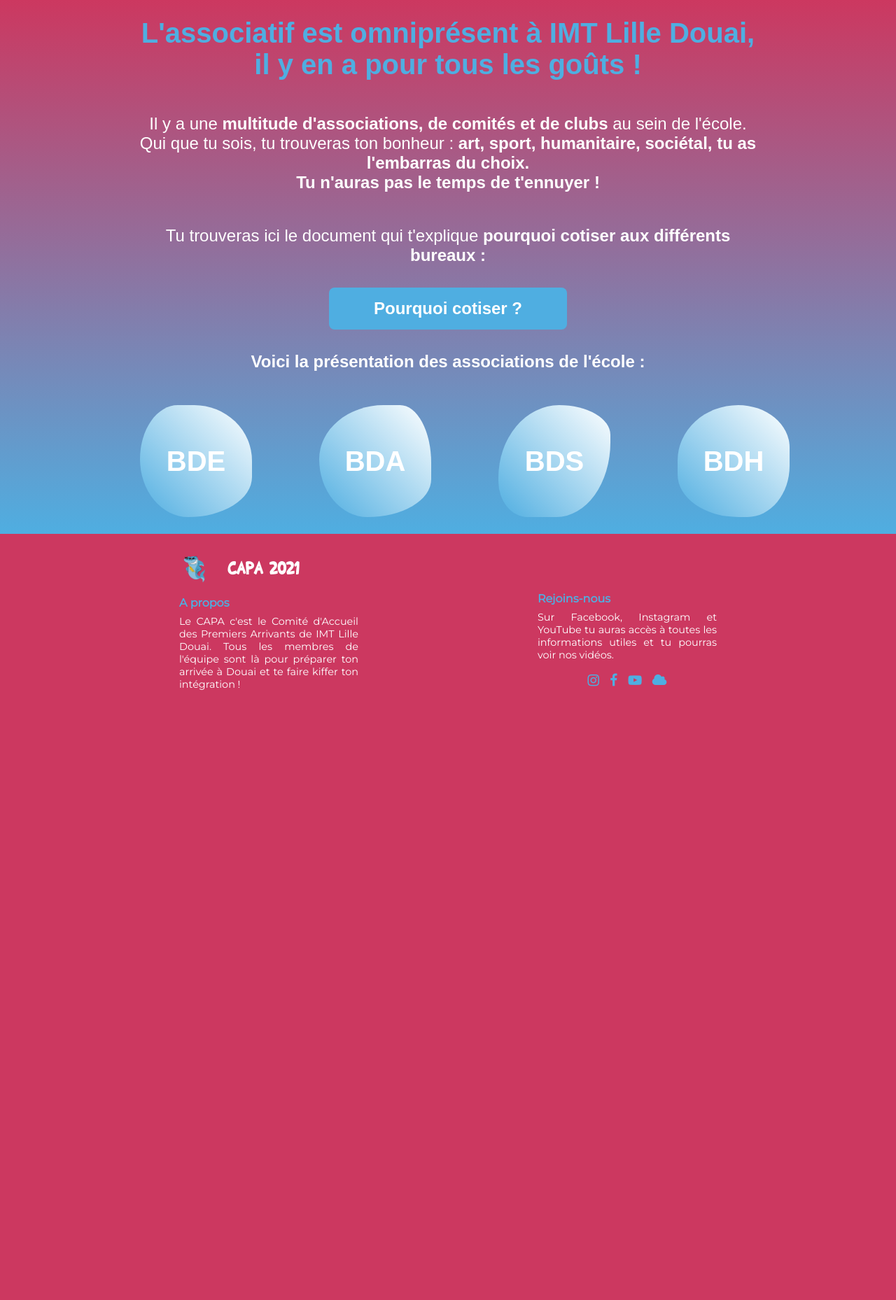
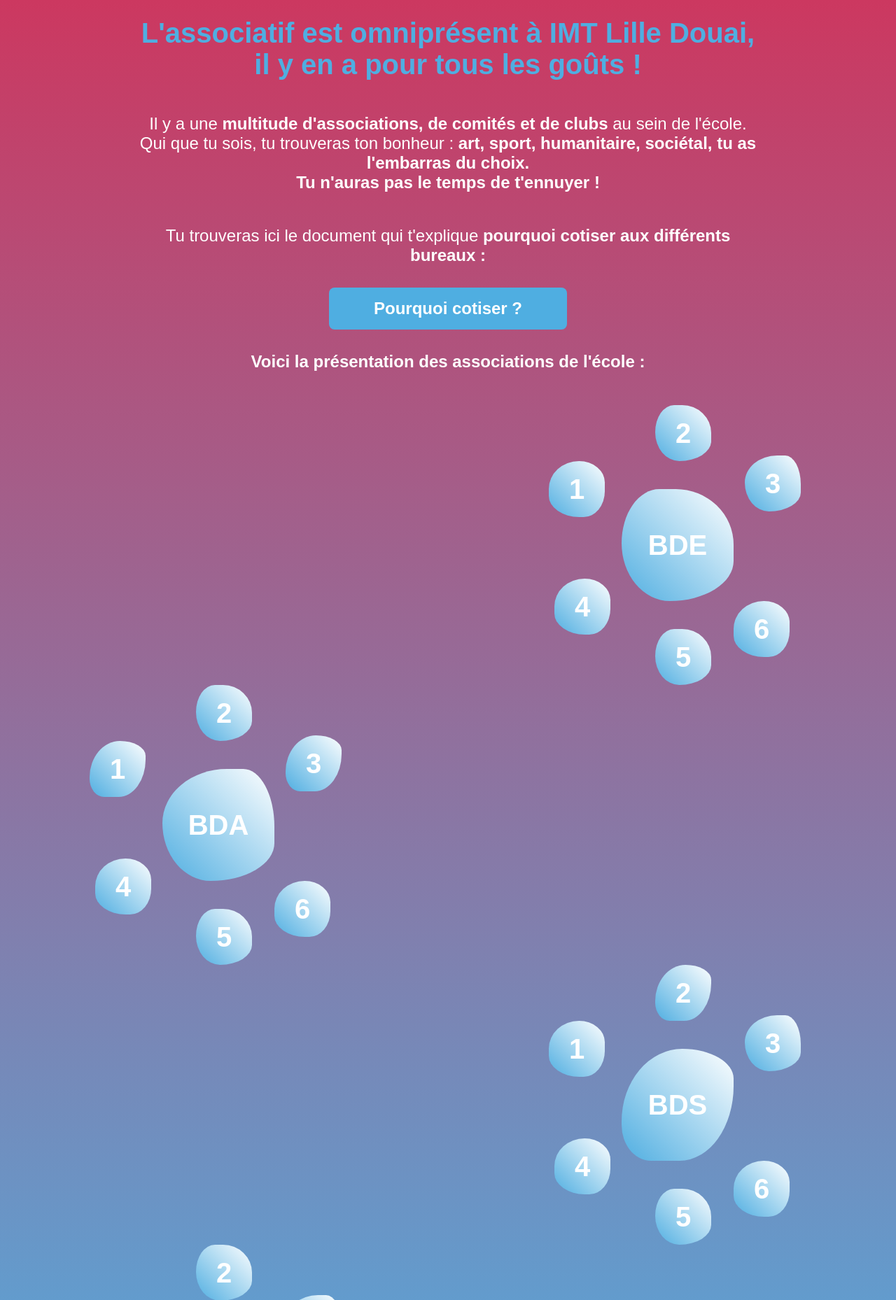
Before and after one commit to AlexisAoun/capa2021, a PHP site: page /html/associations.html in a window 1280 px wide. Shown: the part 130-1988 px from the top of the page at 70% size. Before the commit the page ends 1116 px from the top, so only its background shows below. Run offline with PHP 8.4, Linux system fonts and the light colour scheme.

Commit message:
feat: added the basic design for the clubs added around the associations

```diff
--- a/css/associations.css
+++ b/css/associations.css
@@ -75,28 +75,99 @@
   color: var(--mainColor);
 }
 
-.associations-blob-menu {
+.blobMenu {
   display: flex;
-  flex-direction: row;
-  width: 100%;
+  flex-direction: column;
   margin: 3vh;
 }
 
-.blob-container {
-  flex: 1;
+
+.subMenuContainer{
+  height: 30vh;
+  margin:10vh;
   display: flex;
-  justify-content: center;
+  flex-direction: row;
+  align-items: center;
+}
+
+.BlobContainer{
+  position: absolute;
+}
+
+.BlobContainer.sub{
+  height: 10vh;
+  width: 10vh;
+}
+
+.BlobContainer.main{
+  height: 20vh;
+  width: 20vh;
+}
+
+.one{
+  left: -13vh;
+  top: -5vh;
+}
+
+.two {
+    top: -15vh;
+    left: 6vh;
+}
+
+.three {
+    right: -12vh;
+    top: -6vh;
+}
+
+
+.four {
+    left: -12vh;
+    bottom: -6vh;
+}
+
+.five {
+    bottom: -15vh;
+    left: 6vh;
+}
+
+.six {
+    right: -10vh;
+    bottom: -10vh;
+}
+
+.flexEnd{
+  justify-content: flex-end;
+}
+
+.flexStart{
+  justify-content: flex-start;
 }
 
 .blob {
   background: linear-gradient(45deg, var(--secondaryColor) 0%, white 100%);
-  border-radius: 60% 40% 30% 70% / 60% 30% 70% 40%;
-  height: 20vh;
+  border-radius: 50%;
+  height: 100%;
   transition: all 1s ease-in-out;
-  width: 20vh;
+  width: 100%;
   display: flex;
   flex-direction: column;
   justify-content: center;
+}
+
+.blob.morph1{
+  animation: morph1 10s ease-in-out infinite;
+}
+
+.blob.morph2{
+  animation: morph2 10s ease-in-out infinite;
+}
+
+.blob.morph3{
+  animation: morph3 10s ease-in-out infinite;
+}
+
+.blob.morph4{
+  animation: morph4 10s ease-in-out infinite;
 }
 
 .blob:hover {
@@ -113,22 +184,6 @@
   color: white;
   text-align: center;
   font-weight: 900;
-}
-
-#BDE-shortcut {
-  animation: morph1 10s ease-in-out infinite;
-}
-
-#BDA-shortcut {
-  animation: morph2 10s ease-in-out infinite;
-}
-
-#BDS-shortcut {
-  animation: morph3 10s ease-in-out infinite;
-}
-
-#BDH-shortcut {
-  animation: morph4 10s ease-in-out infinite;
 }
 
 @keyframes morph1 {
--- a/html/associations.html
+++ b/html/associations.html
@@ -67,27 +67,160 @@
         </p>
       </div>
       <div class="content-body">
-        <div class="associations-blob-menu">
-          <div class="blob-container">
-            <a class="blob trigger_popup_fricc" id="BDE-shortcut">
+        <div class="blobMenu">
+          <!-- BDE club submenu !-->
+          <div class="subMenuContainer flexEnd">
+            <div class="BlobContainer main">
+              <a class="blob morph1" id="BDE-shortcut">
                 <p>BDE</p>
               </a>
+              <div class="BlobContainer sub one">
+                <a class="blob morph4" id="">
+                  <p>1</p>
+                </a>
               </div>
-          <div class="blob-container">
-            <a class="blob" id="BDA-shortcut">
+              <div class="BlobContainer sub two">
+                <a class="blob morph1" id="">
+                  <p>2</p>
+                </a>
+              </div>
+              <div class="BlobContainer sub three">
+                <a class="blob morph2" id="">
+                  <p>3</p>
+                </a>
+              </div>
+              <div class="BlobContainer sub four">
+                <a class="blob morph4" id="">
+                  <p>4</p>
+                </a>
+              </div>
+              <div class="BlobContainer sub five">
+                <a class="blob morph1" id="">
+                  <p>5</p>
+                </a>
+              </div>
+              <div class="BlobContainer sub six">
+                <a class="blob morph4" id="">
+                  <p>6</p>
+                </a>
+              </div>
+            </div>
+          </div>
+          <!-- BDA club submenu !-->
+          <div class="subMenuContainer flexStart">
+            <div class="BlobContainer main">
+              <a class="blob morph2" id="BDA-shortcut">
                 <p>BDA</p>
               </a>
+              <div class="BlobContainer sub one">
+                <a class="blob morph3" id="">
+                  <p>1</p>
+                </a>
               </div>
-          <div class="blob-container">
-            <a class="blob" id="BDS-shortcut">
+              <div class="BlobContainer sub two">
+                <a class="blob morph1" id="">
+                  <p>2</p>
+                </a>
+              </div>
+              <div class="BlobContainer sub three">
+                <a class="blob morph3" id="">
+                  <p>3</p>
+                </a>
+              </div>
+              <div class="BlobContainer sub four">
+                <a class="blob morph4" id="">
+                  <p>4</p>
+                </a>
+              </div>
+              <div class="BlobContainer sub five">
+                <a class="blob morph1" id="">
+                  <p>5</p>
+                </a>
+              </div>
+              <div class="BlobContainer sub six">
+                <a class="blob morph4" id="">
+                  <p>6</p>
+                </a>
+              </div>
+            </div>
+          </div>
+          <!-- BDS club submenu !-->
+          <div class="subMenuContainer flexEnd">
+            <div class="BlobContainer main">
+              <a class="blob morph3" id="BDS-shortcut">
                 <p>BDS</p>
               </a>
+              <div class="BlobContainer sub one">
+                <a class="blob morph4" id="">
+                  <p>1</p>
+                </a>
               </div>
-          <div class="blob-container">
-            <a class="blob" id="BDH-shortcut">
+              <div class="BlobContainer sub two">
+                <a class="blob morph3" id="">
+                  <p>2</p>
+                </a>
+              </div>
+              <div class="BlobContainer sub three">
+                <a class="blob morph2" id="">
+                  <p>3</p>
+                </a>
+              </div>
+              <div class="BlobContainer sub four">
+                <a class="blob morph4" id="">
+                  <p>4</p>
+                </a>
+              </div>
+              <div class="BlobContainer sub five">
+                <a class="blob morph1" id="">
+                  <p>5</p>
+                </a>
+              </div>
+              <div class="BlobContainer sub six">
+                <a class="blob morph4" id="">
+                  <p>6</p>
+                </a>
+              </div>
+            </div>
+          </div>
+          <!-- BDH club submenu START !-->
+          <div class="subMenuContainer flexStart">
+            <div class="BlobContainer main">
+              <a class="blob morph4" id="BDH-shortcut">
                 <p>BDH</p>
               </a>
+              <div class="BlobContainer sub one">
+                <a class="blob morph4" id="">
+                  <p>1</p>
+                </a>
               </div>
+              <div class="BlobContainer sub two">
+                <a class="blob morph1" id="">
+                  <p>2</p>
+                </a>
+              </div>
+              <div class="BlobContainer sub three">
+                <a class="blob morph2" id="">
+                  <p>3</p>
+                </a>
+              </div>
+              <div class="BlobContainer sub four">
+                <a class="blob morph4" id="">
+                  <p>4</p>
+                </a>
+              </div>
+              <div class="BlobContainer sub five">
+                <a class="blob morph1" id="">
+                  <p>5</p>
+                </a>
+              </div>
+              <div class="BlobContainer sub six">
+                <a class="blob morph4" id="">
+                  <p>6</p>
+                </a>
+              </div>
+            </div>
+          </div>
+          <!-- BDH club submenu ENDING !-->
         </div>
       </div>
     </div>
```
Lines whose indentation alone changed are shown as unchanged.
